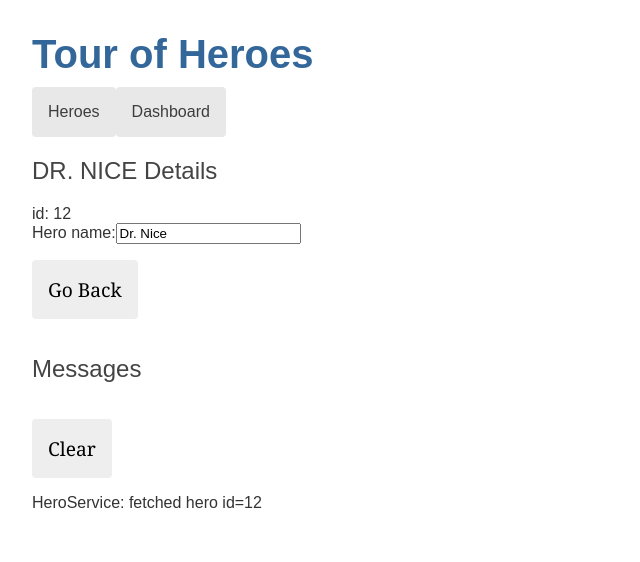
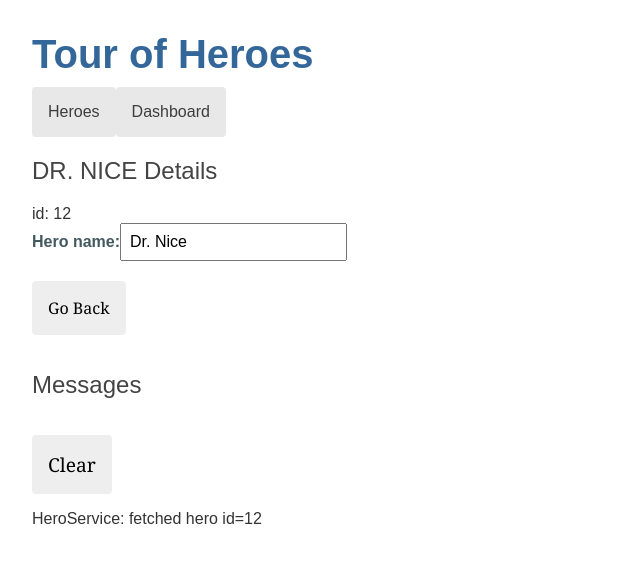
Before and after one commit to cristiancajiaos/tour-of-heroes-twenty-two, an Angular app: page /detail/12 in a window 1280 px wide. Shown: the top 562 px of the page, without its empty margins (0-640 px from the left). Built offline with nearby package versions, Linux system fonts and the light colour scheme.

Commit message:
CSS para el componente HeroDetail

```diff
--- a/src/app/hero-detail/hero-detail.component.scss
+++ b/src/app/hero-detail/hero-detail.component.scss
@@ -0,0 +1,24 @@
+/* HeroDetailComponent's private CSS styles */
+label {
+  color: #435960;
+  font-weight: bold;
+}
+input {
+  font-size: 1em;
+  padding: .5rem;
+}
+button {
+  margin-top: 20px;
+  background-color: #eee;
+  padding: 1rem;
+  border-radius: 4px;
+  font-size: 1rem;
+}
+button:hover {
+  background-color: #cfd8dc;
+}
+button:disabled {
+  background-color: #eee;
+  color: #ccc;
+  cursor: auto;
+}
```
